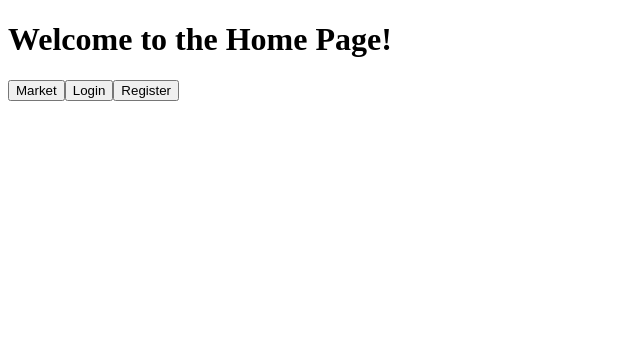
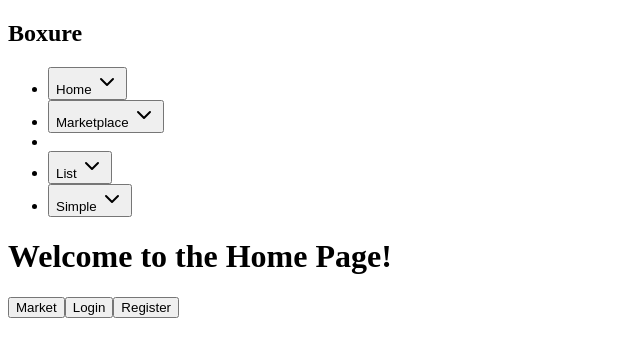
Before and after one commit to Boxure/Boxure, a Next.js app in the folder boxure-frontend/: page /home in a window 1280 px wide. Shown: the top 356 px of the page, without its empty margins (0-640 px from the left). Built offline with nearby package versions, Linux system fonts and the light colour scheme.

Commit message:
Created a navbar component, still having issues with the configuration of the viewport

```diff
--- a/boxure-frontend/package.json
+++ b/boxure-frontend/package.json
@@ -9,6 +9,7 @@
     "lint": "next lint"
   },
   "dependencies": {
+    "@radix-ui/react-navigation-menu": "^1.2.13",
     "class-variance-authority": "^0.7.1",
     "clsx": "^2.1.1",
     "firebase": "^11.9.0",
--- a/boxure-frontend/src/app/home/page.js
+++ b/boxure-frontend/src/app/home/page.js
@@ -1,6 +1,7 @@
 "use client";
 import React from "react";
 import { useRouter } from "next/navigation";
+import Navbar from "@/components/Navbar";
 
 function Home() {
   const router = useRouter();
@@ -18,6 +19,8 @@
   };
 
   return (
+    <div>
+      <Navbar className="bg-white shadow-md w-full p-4" />
       <div className="flex flex-col items-center justify-center min-h-screen bg-gray-100">
         <h1 className="text-2xl font-bold mb-4">Welcome to the Home Page!</h1>
         <div className="flex space-x-4">
@@ -32,7 +35,10 @@
           </button>
         </div>
       </div>
+    </div>
+
   );
 }
 
+
 export default Home;
--- /dev/null
+++ b/boxure-frontend/src/components/Navbar.js
@@ -0,0 +1,67 @@
+import * as React from "react"
+import Link from "next/link"
+
+import {
+  NavigationMenu,
+  NavigationMenuContent,
+  NavigationMenuItem,
+  NavigationMenuLink,
+  NavigationMenuList,
+  NavigationMenuTrigger,
+  navigationMenuTriggerStyle,
+  NavigationMenuViewport,
+} from "@/components/ui/navigation-menu"
+
+export default function Navbar() {
+  return (
+    <div className="">
+      <NavigationMenu>
+        <h1 className="text-2xl font-bold">Boxure</h1>
+        <NavigationMenuList>
+          <NavigationMenuItem>
+            <NavigationMenuTrigger>Home</NavigationMenuTrigger>
+            <NavigationMenuContent>
+            </NavigationMenuContent>
+          </NavigationMenuItem>
+          <NavigationMenuItem>
+            <NavigationMenuTrigger>Marketplace</NavigationMenuTrigger>
+            <NavigationMenuContent>
+              <ul className="grid gap-3 p-4">
+                <li>
+                  <Link href="/components/button" className={navigationMenuTriggerStyle()}>
+                    Button
+                  </Link>
+                </li>
+                <li>
+                  <Link href="/components/card" className={navigationMenuTriggerStyle()}>
+                    Card
+                  </Link>
+                </li>
+                <li>
+                  <Link href="/components/modal" className={navigationMenuTriggerStyle()}>
+                    Modal
+                  </Link>
+                </li>
+              </ul>
+            </NavigationMenuContent>
+          </NavigationMenuItem>
+          <NavigationMenuItem>
+            <NavigationMenuLink asChild>
+            </NavigationMenuLink>
+          </NavigationMenuItem>
+          <NavigationMenuItem>
+            <NavigationMenuTrigger>List</NavigationMenuTrigger>
+            <NavigationMenuContent>
+            </NavigationMenuContent>
+          </NavigationMenuItem>
+          <NavigationMenuItem>
+            <NavigationMenuTrigger>Simple</NavigationMenuTrigger>
+            <NavigationMenuContent>
+            </NavigationMenuContent>
+          </NavigationMenuItem>
+        </NavigationMenuList>
+        <NavigationMenuViewport className="absolute inset-0 z-10" />
+      </NavigationMenu>
+    </div>
+  )
+}
--- /dev/null
+++ b/boxure-frontend/src/components/ui/navigation-menu.jsx
@@ -0,0 +1,104 @@
+import * as React from "react"
+import * as NavigationMenuPrimitive from "@radix-ui/react-navigation-menu"
+import { cva } from "class-variance-authority"
+import { ChevronDown } from "lucide-react"
+
+import { cn } from "@/lib/utils"
+
+const NavigationMenu = React.forwardRef(({ className, children, ...props }, ref) => (
+  <NavigationMenuPrimitive.Root
+    ref={ref}
+    className={cn(
+      "relative z-10 flex max-w-max flex-1 items-center justify-center",
+      className
+    )}
+    {...props}>
+    {children}
+    <NavigationMenuViewport />
+  </NavigationMenuPrimitive.Root>
+))
+NavigationMenu.displayName = NavigationMenuPrimitive.Root.displayName
+
+const NavigationMenuList = React.forwardRef(({ className, ...props }, ref) => (
+  <NavigationMenuPrimitive.List
+    ref={ref}
+    className={cn(
+      "group flex flex-1 list-none items-center justify-center space-x-1",
+      className
+    )}
+    {...props} />
+))
+NavigationMenuList.displayName = NavigationMenuPrimitive.List.displayName
+
+const NavigationMenuItem = NavigationMenuPrimitive.Item
+
+const navigationMenuTriggerStyle = cva(
+  "group inline-flex h-9 w-max items-center justify-center rounded-md bg-background px-4 py-2 text-sm font-medium transition-colors hover:bg-accent hover:text-accent-foreground focus:bg-accent focus:text-accent-foreground focus:outline-none disabled:pointer-events-none disabled:opacity-50 data-[state=open]:text-accent-foreground data-[state=open]:bg-accent/50 data-[state=open]:hover:bg-accent data-[state=open]:focus:bg-accent"
+)
+
+const NavigationMenuTrigger = React.forwardRef(({ className, children, ...props }, ref) => (
+  <NavigationMenuPrimitive.Trigger
+    ref={ref}
+    className={cn(navigationMenuTriggerStyle(), "group", className)}
+    {...props}>
+    {children}{" "}
+    <ChevronDown
+      className="relative top-[1px] ml-1 h-3 w-3 transition duration-300 group-data-[state=open]:rotate-180"
+      aria-hidden="true" />
+  </NavigationMenuPrimitive.Trigger>
+))
+NavigationMenuTrigger.displayName = NavigationMenuPrimitive.Trigger.displayName
+
+const NavigationMenuContent = React.forwardRef(({ className, ...props }, ref) => (
+  <NavigationMenuPrimitive.Content
+    ref={ref}
+    className={cn(
+      "left-0 top-0 w-full data-[motion^=from-]:animate-in data-[motion^=to-]:animate-out data-[motion^=from-]:fade-in data-[motion^=to-]:fade-out data-[motion=from-end]:slide-in-from-right-52 data-[motion=from-start]:slide-in-from-left-52 data-[motion=to-end]:slide-out-to-right-52 data-[motion=to-start]:slide-out-to-left-52 md:absolute md:w-auto ",
+      className
+    )}
+    {...props} />
+))
+NavigationMenuContent.displayName = NavigationMenuPrimitive.Content.displayName
+
+const NavigationMenuLink = NavigationMenuPrimitive.Link
+
+const NavigationMenuViewport = React.forwardRef(({ className, ...props }, ref) => (
+  <div className={cn("absolute left-0 top-full flex justify-center")}>
+    <NavigationMenuPrimitive.Viewport
+      className={cn(
+        "origin-top-center relative mt-1.5 h-[var(--radix-navigation-menu-viewport-height)] w-full overflow-hidden rounded-md border bg-popover text-popover-foreground shadow data-[state=open]:animate-in data-[state=closed]:animate-out data-[state=closed]:zoom-out-95 data-[state=open]:zoom-in-90 md:w-[var(--radix-navigation-menu-viewport-width)]",
+        className
+      )}
+      ref={ref}
+      {...props} />
+  </div>
+))
+NavigationMenuViewport.displayName =
+  NavigationMenuPrimitive.Viewport.displayName
+
+const NavigationMenuIndicator = React.forwardRef(({ className, ...props }, ref) => (
+  <NavigationMenuPrimitive.Indicator
+    ref={ref}
+    className={cn(
+      "top-full z-[1] flex h-1.5 items-end justify-center overflow-hidden data-[state=visible]:animate-in data-[state=hidden]:animate-out data-[state=hidden]:fade-out data-[state=visible]:fade-in",
+      className
+    )}
+    {...props}>
+    <div
+      className="relative top-[60%] h-2 w-2 rotate-45 rounded-tl-sm bg-border shadow-md" />
+  </NavigationMenuPrimitive.Indicator>
+))
+NavigationMenuIndicator.displayName =
+  NavigationMenuPrimitive.Indicator.displayName
+
+export {
+  navigationMenuTriggerStyle,
+  NavigationMenu,
+  NavigationMenuList,
+  NavigationMenuItem,
+  NavigationMenuContent,
+  NavigationMenuTrigger,
+  NavigationMenuLink,
+  NavigationMenuIndicator,
+  NavigationMenuViewport,
+}
```
Also changed, not shown: 1 other file (tests, documents, lock files or other folders). Lines whose indentation alone changed are shown as unchanged.
